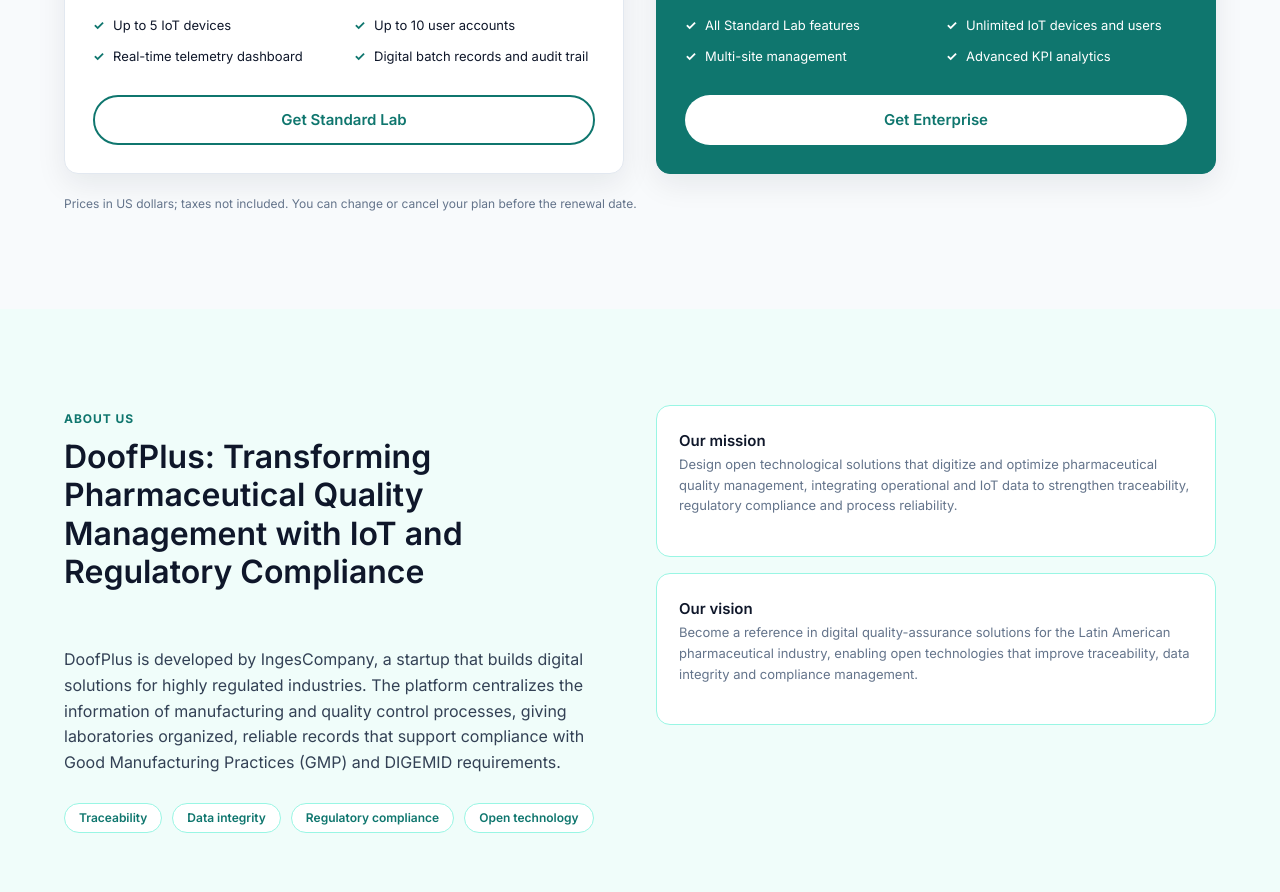
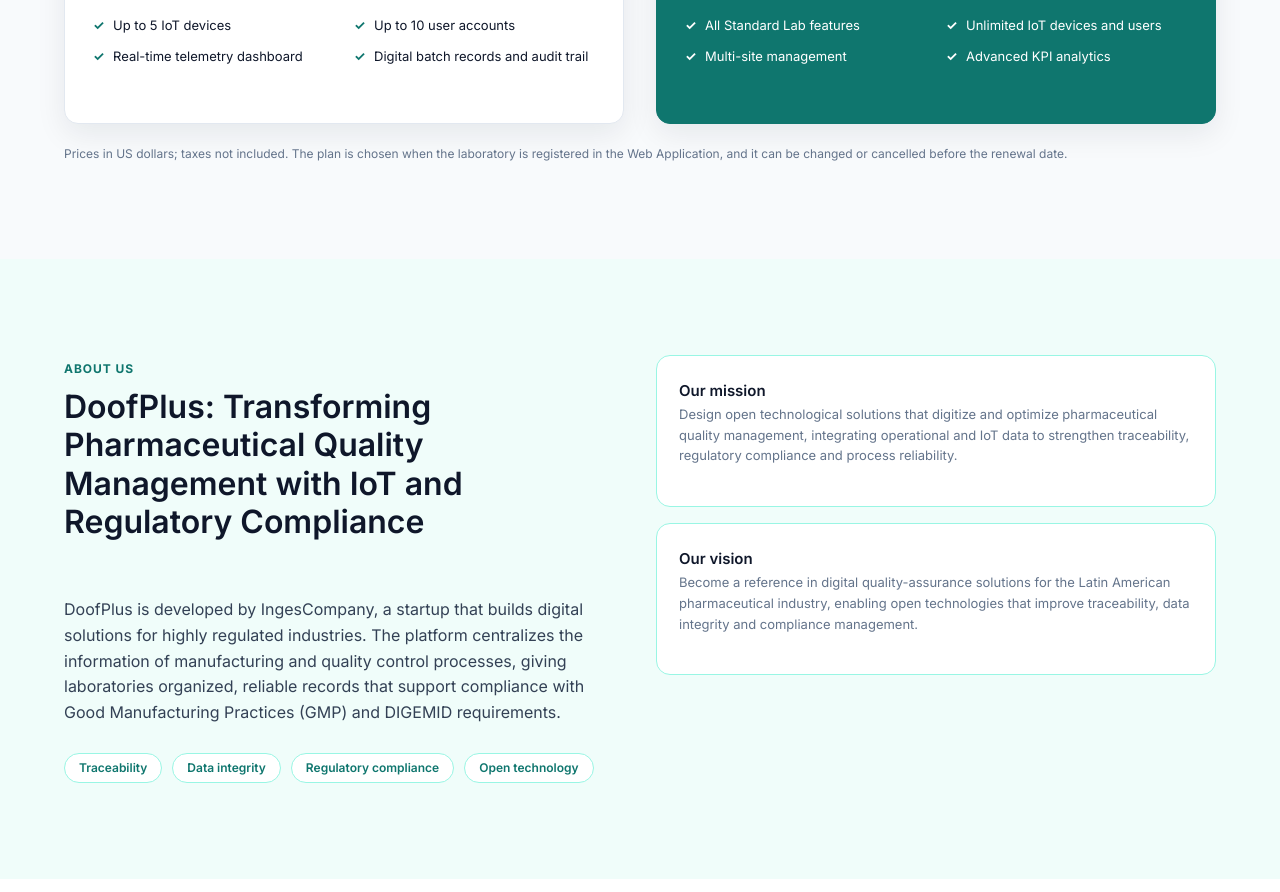
Before and after one commit to IngesCompany-7742/IngesCompany-LandingPage, a website built with webpack: page index.html in a window 1280 px wide. Shown: the part 4718-5610 px from the top of the page. Built offline with nearby package versions, Linux system fonts and the light colour scheme.

Commit message:
feat(plans): show the plans as information only

```diff
--- a/index.html
+++ b/index.html
@@ -291,7 +291,6 @@
           <li data-i18n="plans.standard_f3"></li>
           <li data-i18n="plans.standard_f4"></li>
         </ul>
-        <a href="#workspace" data-magnetic class="btn btn-outline btn-block" data-app-segment="register" data-i18n="plans.standard_cta">Get Standard Lab</a>
       </article>
       <article class="plan-card plan-featured">
         <div class="plan-title-row"><h3 data-i18n="plans.enterprise_name">Enterprise</h3><span class="plan-badge" data-i18n="plans.enterprise_badge">Most complete</span></div>
@@ -304,7 +303,6 @@
           <li data-i18n="plans.enterprise_f3"></li>
           <li data-i18n="plans.enterprise_f4"></li>
         </ul>
-        <a href="#workspace" data-magnetic class="btn btn-white btn-block" data-app-segment="register" data-i18n="plans.enterprise_cta">Get Enterprise</a>
       </article>
     </div>
     <p class="plans-note" data-i18n="plans.note"></p>
--- a/public/assets/i18n/en.json
+++ b/public/assets/i18n/en.json
@@ -143,7 +143,6 @@
     "standard_f2": "Up to 10 user accounts",
     "standard_f3": "Real-time telemetry dashboard",
     "standard_f4": "Digital batch records and audit trail",
-    "standard_cta": "Get Standard Lab",
     "enterprise_name": "Enterprise",
     "enterprise_desc": "For large institutions and public health entities with several lines.",
     "enterprise_badge": "Most complete",
@@ -153,8 +152,7 @@
     "enterprise_f2": "Unlimited IoT devices and users",
     "enterprise_f3": "Multi-site management",
     "enterprise_f4": "Advanced KPI analytics",
-    "enterprise_cta": "Get Enterprise",
-    "note": "Prices in US dollars; taxes not included. You can change or cancel your plan before the renewal date."
+    "note": "Prices in US dollars; taxes not included. The plan is chosen when the laboratory is registered in the Web Application, and it can be changed or cancelled before the renewal date."
   },
   "testimonials": {
     "overline": "Testimonials",
--- a/public/assets/i18n/es.json
+++ b/public/assets/i18n/es.json
@@ -143,7 +143,6 @@
     "standard_f2": "Hasta 10 cuentas de usuario",
     "standard_f3": "Dashboard de telemetría en tiempo real",
     "standard_f4": "Registros digitales de lote y audit trail",
-    "standard_cta": "Elegir Standard Lab",
     "enterprise_name": "Enterprise",
     "enterprise_desc": "Para grandes instituciones y entidades de salud pública con varias líneas.",
     "enterprise_badge": "El más completo",
@@ -153,8 +152,7 @@
     "enterprise_f2": "Dispositivos IoT y usuarios ilimitados",
     "enterprise_f3": "Gestión multisede",
     "enterprise_f4": "Analítica avanzada de KPI",
-    "enterprise_cta": "Elegir Enterprise",
-    "note": "Precios en dólares estadounidenses; no incluyen impuestos. Puedes cambiar o cancelar tu plan antes de la fecha de renovación."
+    "note": "Precios en dólares estadounidenses; no incluyen impuestos. El plan se elige al registrar el laboratorio en la Web Application y se puede cambiar o cancelar antes de la fecha de renovación."
   },
   "testimonials": {
     "overline": "Testimonios",
```
